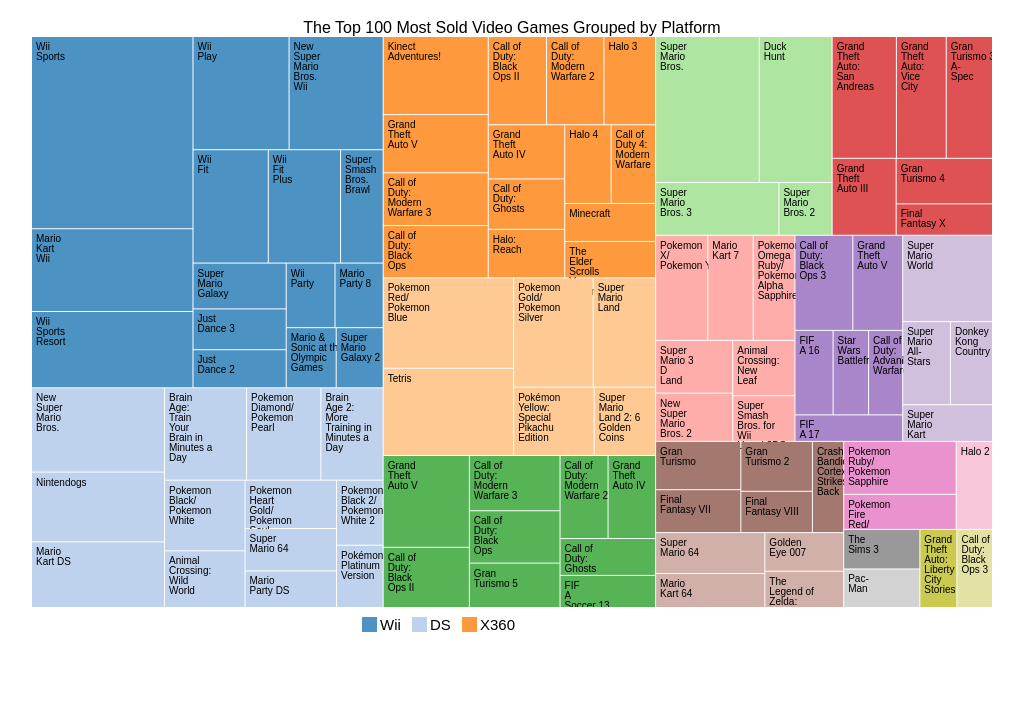
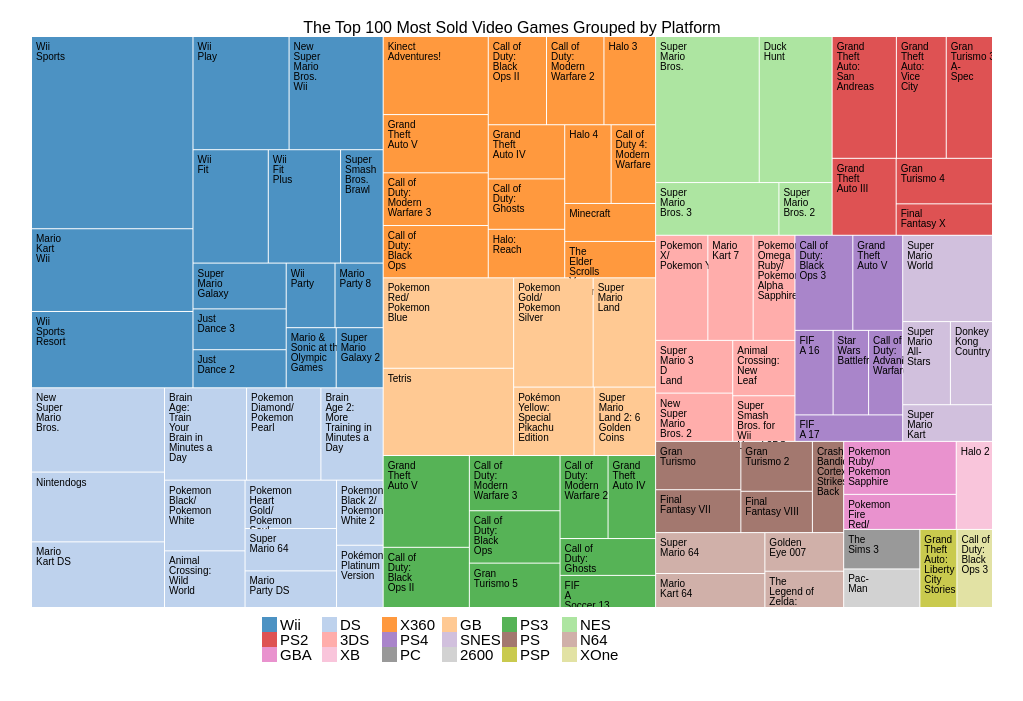
Before and after one commit to andrealonzo/FCC-example-projects, a plain HTML site: page tree-map/index.html in a window 1280 px wide. Shown: the part 61-762 px from the top of the page, without its empty margins (128-1151 px from the left). Drawn offline with nearby package versions, Linux system fonts and the light colour scheme.

Commit message:
added legend code to treemap

```diff
--- a/tree-map/css/style.css
+++ b/tree-map/css/style.css
@@ -28,4 +28,7 @@ div.tooltip {
 
 #legend{
   font-size: 15px;
+  text-align: center;
+  display: block;
+  margin: auto;
 }
--- a/tree-map/index.html
+++ b/tree-map/index.html
@@ -11,23 +11,7 @@
     <div id='description'>The Top 100 Most Sold Video Games Grouped by Platform</div>
 
     <svg id='tree-map' width="960" height="570"></svg>
-    <svg id='legend'>
-      <g transform = "translate(0, 10)">
-        <g transform = "translate(0, 0)">
-          <rect width = "15" height = "15" fill = "rgb(76, 146, 195)"></rect>
-          <text x = "18" y="13">Wii</text>
-        </g>
-        <g transform = "translate(50, 0)">
-          <rect width = "15" height = "15" fill = "rgb(190, 210, 237)"></rect>
-          <text x = "18" y="13">DS</text>
-        </g>
-        <g transform = "translate(100, 0)">
-          <rect width = "15" height = "15" fill = "rgb(255, 153, 62)"></rect>
-          <text x = "18" y="13">X360</text>
-        </g>
-      <g>
-
-    </svg>
+    <svg id='legend' width="500"></svg>
   <!-- ...your external resources here... -->
 <script src='https://d3js.org/d3.v4.min.js'></script>
   <script src='js/bundle.js'></script>
--- a/tree-map/js/index.js
+++ b/tree-map/js/index.js
@@ -69,7 +69,9 @@ d3.json(FILE_PATH, function(error,data){
       .on("mouseout", function(d) {
         tooltip.style("opacity", 0);
       })
-      .attr("fill", function(d) { return color(d.parent.data.id); });
+      .attr("fill", function(d) {
+        return color(d.data.platform);
+      });
 
   cell.append("text")
     .selectAll("tspan")
@@ -78,118 +80,43 @@ d3.json(FILE_PATH, function(error,data){
       .attr("x", 4)
       .attr("y", function(d, i) { return 13 + i * 10; })
        .text(function(d) { return d; });
-  // var legendRectSize = 18;
-  // var legendSpacing = 4;
-  //
-  // var domain = ["Wii", "X360"];
-  //
-  // //platforms
-  // var platforms =
-  // console.log(root.descendants());
-  //
-  // var legend = d3.select("#legend")
-  //
-  // var legendElement = legend.selectAll("g")
-  //   .data(domain)
-  //   .enter().append("g")
-  //   .attr("transform", function(d, i) {
-  //       var height = legendRectSize + legendSpacing;
-  //       var offset =  0;
-  //       var horz = i*100;
-  //       var vert = 0;
-  //       console.log(d);
-  //       return 'translate(' + horz + ',' + vert + ')';        // NEW
-  //   })
-  //
-  // legendElement.append("rect")
-  // .attr('width', "100")
-  // .attr('height', "100")
-  // .attr('fill', "purple")
-  // .attr('stroke', "blue")
-  //
-  // legendElement.append("text")
-  // .attr('x', 10)              // NEW
-  // .attr('y', 10)              // NEW
-  // .text(function(d) { return d; });
 
 
+  var platforms = root.leaves().map(function(nodes){
+    return nodes.data.platform;
+  });
+  platforms = platforms.filter(function(platform, index, self){
+    return self.indexOf(platform)===index;
+  })
+  var legend = d3.select("#legend")
+  var legendWidth = +legend.attr("width");
+  var legendRectSize = 15;
+  var legendSpacing = 60;
+  //calculates how many legend elements can fit in one row
+  var legendElemsPerRow = Math.floor(legendWidth/(legendRectSize+legendSpacing));
 
-    // legend.append("rect")
-    //     .attr("id", function(d) { return d.data.id; })
-    //     .attr("class", "tile")
-    //     .attr("width", function(d) { return d.x1 - d.x0; })
-    //     .attr("height", function(d) { return d.y1 - d.y0; })
-    //     .on("mouseover", function(d) {
-    //       tooltip.style("opacity", .9);
-    //       tooltip.html(
-    //         'Name: ' + d.data.name +
-    //         '<br>Platform: ' + d.data.platform +
-    //         '<br>Sales: ' + d.data.sales
-    //       )
-    //       // .attr("data-sales", d.data.sales)
-    //       //  .style("left", (d3.event.pageX) + "px")
-    //       //  .style("top", (d3.event.pageY - 28) + "px");
-    //     })
-    //
-    //     .attr("fill", function(d) { return color(d.parent.data.id); });
+  var legendElem = legend
+    .append("g")
+    .attr("transform", "translate(0,10)")
+    .selectAll("g")
+    .data(platforms)
+    .enter().append("g")
+    .attr("transform", function(d, i) {
+      return 'translate(' + ((i%legendElemsPerRow)*legendSpacing) + ',' + ((Math.floor(i/legendElemsPerRow))*legendRectSize) + ')';
+    })
 
-  // var legend = svg.selectAll('.legend')
-  //     .data(domain)
-  //     .enter()
-  //     .append('g')
-  //     .attr('class', 'legend')
-  //     .attr('transform', function(d, i) {
-  //       var height = 100 + 100;
-  //       var offset =  height * color.domain().length / 2;
-  //       var horz = -2 * 100;
-  //       var vert = i * height - offset;
-  //       return 'translate(' + horz + ',' + vert + ')';
-  //     });
+  legendElem.append("rect")
+     .attr('width', "15")
+     .attr('height', "15")
+     .attr('fill', function(d){
+       return color(d);
+     })
+
+   legendElem.append("text")
+     .attr('x', legendRectSize + 3)
+     .attr('y',legendRectSize - 2)
+     .text(function(d) { return d; });
 });
-
-// d3.json("data/video_game_sales.json", function(error, data) {
-//   if (error) throw error;
-//
-//   var root = d3.hierarchy(data)
-//       .eachBefore(function(d) {
-//         console.log("d",d);
-//         d.data.id = (d.parent ? d.parent.data.id + "." : "") + d.data.name;
-//         console.log("data id", d.data.id);
-//       })
-//       .sum(sumBySize)
-//       .sort(function(a, b) { return b.height - a.height || b.value - a.value; });
-//
-//   treemap(root);
-//
-//   var cell = svg.selectAll("g")
-//     .data(root.leaves())
-//     .enter().append("g")
-//       .attr("transform", function(d) { return "translate(" + d.x0 + "," + d.y0 + ")"; });
-//
-//   cell.append("rect")
-//       .attr("id", function(d) { return d.data.id; })
-//       .attr("width", function(d) { return d.x1 - d.x0; })
-//       .attr("height", function(d) { return d.y1 - d.y0; })
-//       .attr("fill", function(d) { return color(d.parent.data.id); });
-//
-//   cell.append("clipPath")
-//       .attr("id", function(d) { return "clip-" + d.data.id; })
-//     .append("use")
-//       .attr("xlink:href", function(d) { return "#" + d.data.id; });
-//
-//   cell.append("text")
-//       .attr("clip-path", function(d) { return "url(#clip-" + d.data.id + ")"; })
-//     .selectAll("tspan")
-//       .data(function(d) { return d.data.name.split(/(?=[A-Z][^A-Z])/g); })
-//     .enter().append("tspan")
-//       .attr("x", 4)
-//       .attr("y", function(d, i) { return 13 + i * 10; })
-//       .text(function(d) { return d; });
-//
-//   cell.append("title")
-//       .text(function(d) { return d.data.id + "\n" + format(d.value); });
-//
-// });
 
 function sumBySize(d) {
   return d.sales;
```
